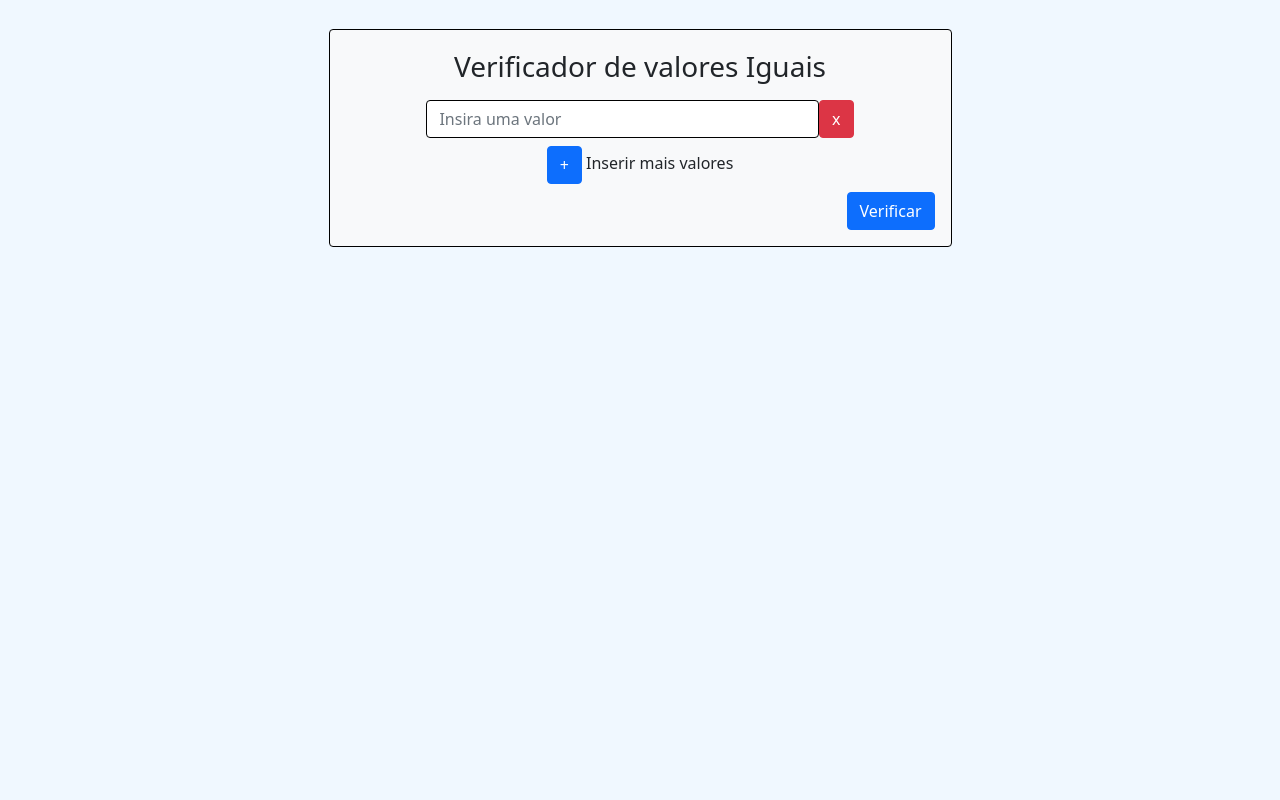
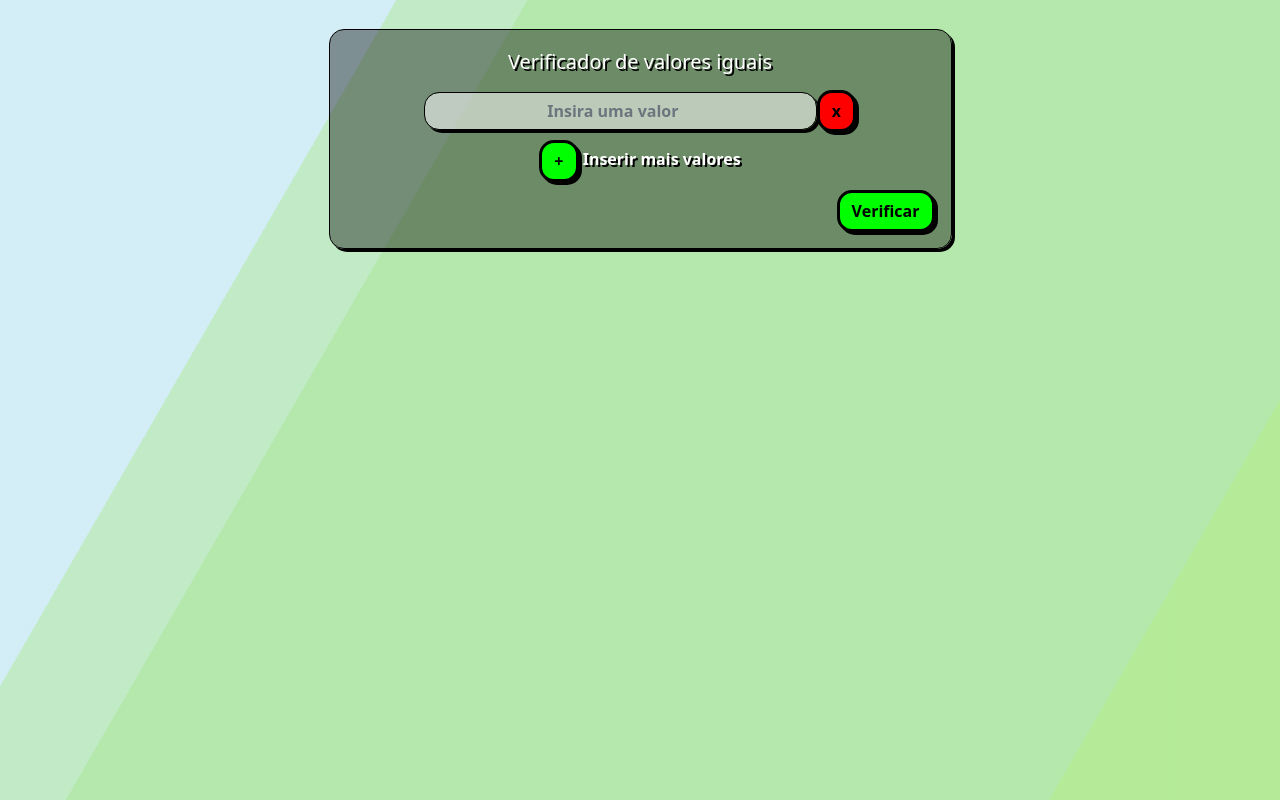
Before and after one commit to leoo1992/verificadorValoresIguais, a plain HTML site: page index.html in a window 1280 px wide. Drawn offline with nearby package versions, Linux system fonts and the light colour scheme.

Commit message:
alterações no CSS

```diff
--- a/index.html
+++ b/index.html
@@ -22,11 +22,15 @@
 </head>
 
 <body>
+    <div class="bg"></div>
+    <div class="bg bg2"></div>
+    <div class="bg bg3"></div>
     <div class="veriicador-row p-1 row flex-row d-flex align-items-center justify-content-center">
         <!-- CONTAINER -->
         <div
-            class="verificador-container container col-xxl-6 col-xl-6 col-md-6 col-sm-9 col-xs-10 p-3 rounded bg-light">
-            <h3 class="text-center mt-1 mb-3">Verificador de valores Iguais</h3>
+        class="verificador-container container col-xxl-6 col-xl-6 col-md-6 col-sm-9 col-xs-10 p-3">
+
+        <h5 class="text-center mt-1 mb-3 p-0 m-0">Verificador de valores iguais</h5>
         <form id="form-class" class="form-class mt-1">
             <div class="flex-row form-group d-flex align-items-center justify-content-center">
                     <div class="col-8 text-center">
--- a/style.css
+++ b/style.css
@@ -2,12 +2,100 @@ body {
     overflow-y: visible;
     overflow-x: hidden;
     padding: 25px;
-    background-color: aliceblue;
+    font-weight: 800;
+    color: white;
+    text-shadow: 2px 2px black;
+  }
+
+  *{
+    font-size: medium;
   }
   .verificador-row {
     height: 100vh;
   }
   .verificador-container,
   .form-control {
+    border-radius: 15px;
     border: 1px solid black;
+    background-color: rgba(0, 0, 0, 0.4);
+    font-weight: 800;
+    color: white;
+    box-shadow: 3px 3px black;
+    text-align: center;
   }
+  .form-control{
+    background-color: rgba(255, 255, 255, 0.541);
+  }
+
+  .btn{
+    border-radius: 15px;
+    font-weight: 800;
+    box-shadow: 3px 3px black;
+  }
+  .btn-primary{
+    background-color: lime;
+    color: black;
+    border: black solid;
+  }
+  .btn-primary:hover {
+    background-color: darkgreen;
+    border: lime solid ;
+  }
+
+  .btn-close, .btn-warning, .btn-danger{
+    background-color: red;
+    box-shadow: 3px 3px black;
+    border-radius: 15px;
+    border: 3px black solid;
+    color: black;
+  }
+
+  .modal-content {
+    background-color: rgba(0, 0, 0, 0.4);
+    border: 1px solid black;
+    box-shadow: 3px 3px black;
+    border-radius: 15px;
+  }
+
+  .bg {
+    animation:slide 3s ease-in-out infinite alternate;
+    background-image: linear-gradient(-60deg, rgb(170, 233, 139) 50%, rgba(77, 184, 226, 0.171) 50%);
+    bottom:0;
+    left:-50%;
+    opacity:.5;
+    position:fixed;
+    right:-50%;
+    top:0;
+    z-index:-1;
+  }
+
+  .bg2 {
+    animation-direction:alternate-reverse;
+    animation-duration:4s;
+  }
+
+  .bg3 {
+    animation-duration:5s;
+  }
+
+  .content {
+    background-color:rgba(255,255,255,.8);
+    border-radius:.25em;
+    box-shadow:0 0 .25em rgba(0,0,0,.25);
+    box-sizing:border-box;
+    left:50%;
+    padding:10vmin;
+    position:fixed;
+    text-align:center;
+    top:50%;
+    transform:translate(-50%, -50%);
+  }
+
+  @keyframes slide {
+    0% {
+      transform:translateX(-25%);
+    }
+    100% {
+      transform:translateX(25%);
+    }
+  }
```
Lines whose indentation alone changed are shown as unchanged.
